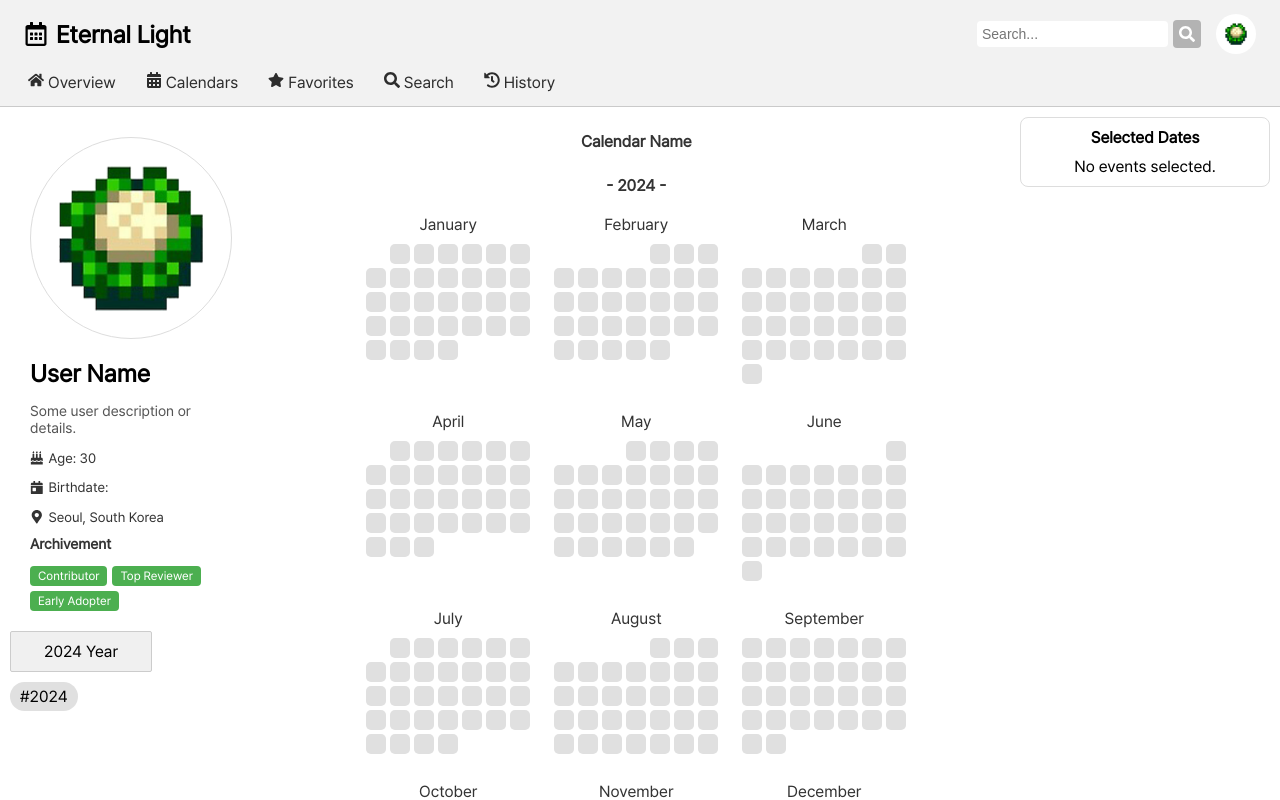
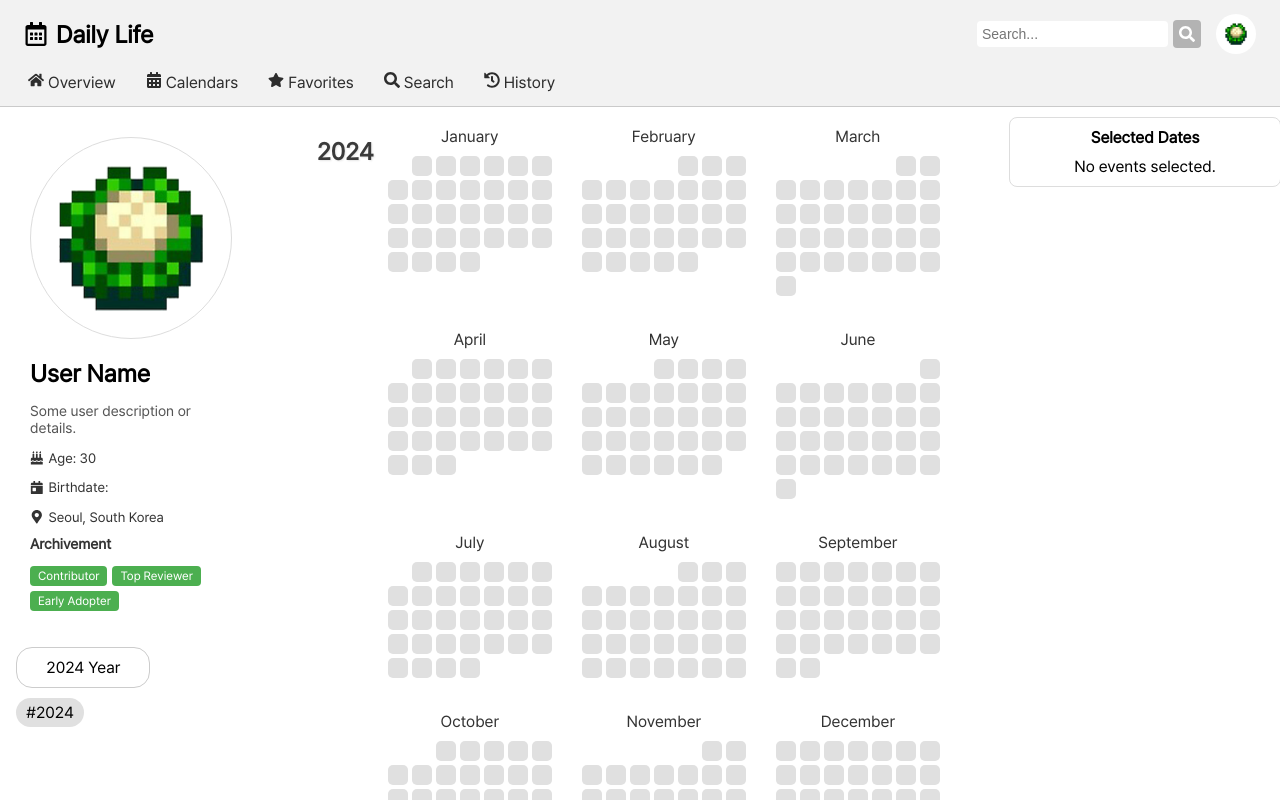
Before and after one commit to Isaac-Seungwon/eternal-light-frontend, a React (Create React App) app: page / in a window 1280 px wide. Shown: the top 800 px of the page. Built offline with nearby package versions, Linux system fonts and the light colour scheme.

Commit message:
update: limit year selection to 15

```diff
--- a/src/App.jsx
+++ b/src/App.jsx
@@ -6,7 +6,7 @@ import './App.css';
 const App = () => {
     return (
         <div className="App">
-            <Header title="Eternal Light" />
+            <Header title="Daily Life" />
             <HomePage />
         </div>
     );
--- a/src/components/Calendar.css
+++ b/src/components/Calendar.css
@@ -1,23 +1,25 @@
 /* Calendar.css */
 .calendar-container {
     display: flex;
-    flex-direction: column;
-    align-items: center;
+    flex-direction: row;
+    align-items: flex-start;
+    justify-content: center;
     margin: 0px 0px 20px 0px;
 }
 
-.calendar-container > span {
-    font-size: 16px;
+.calendar-title {
+    font-size: 24px;
     font-weight: bold;
-    color: #333;
-    margin: 10px 0px 10px 0px;
+    color: #3A3A3A;
+    margin: 20px 4px 20px 0px;
+    text-align: center;
+    text-shadow: 1px 1px 2px rgba(0, 0, 0, 0.1);
 }
 
 .calendar {
     display: grid;
     grid-template-columns: repeat(4, 1fr);
-    /* grid-template-columns: repeat(auto-fill, minmax(170px, 1fr)); */
-    gap: 4px;
+    gap: 10px;
 }
 
 .calendar-wrapper {
@@ -25,19 +27,19 @@
     justify-content: center;
 }
 
-@media (max-width: 1400px) {
+@media (max-width: 1450px) {
     .calendar {
         grid-template-columns: repeat(3, 1fr);
     }
 }
 
-@media (max-width: 1200px) {
+@media (max-width: 1150px) {
     .calendar {
         grid-template-columns: repeat(2, 1fr);
     }
 }
 
-@media (max-width: 480px) {
+@media (max-width: 950px) {
     .calendar {
         grid-template-columns: repeat(1, 1fr);
     }
--- a/src/components/Calendar.jsx
+++ b/src/components/Calendar.jsx
@@ -48,7 +48,7 @@ const Calendar = ({ year, onDayClick }) => {
     return (
         <div className="calendar-container">
             {/* 캘린더의 연도 제목 표시 */}
-            <span>- {year} -</span>
+            <h2 className="calendar-title">{year}</h2>
             <div className="calendar">
                 {/* 각 월의 Month 컴포넌트를 순회하여 생성 */}
                 {months.map((month, index) => (
--- a/src/components/EventList.css
+++ b/src/components/EventList.css
@@ -2,7 +2,7 @@
     padding: 10px;
     border: 1px solid #ddd;
     border-radius: 8px;
-    /* background-color: #f9f9f9; */
+    max-width: 15.625rem;
 }
 
 .event-list-title {
@@ -40,7 +40,6 @@
 }
 
 .event-image img {
-    max-width: 60px;
     max-height: 60px;
     border-radius: 4px;
     margin-right: 10px;
@@ -94,4 +93,5 @@
 
 .event-list span {
     display: block;
+    min-width: 15.625rem;
 }
--- a/src/components/Header.jsx
+++ b/src/components/Header.jsx
@@ -2,7 +2,7 @@ import React from 'react';
 import './Header.css';
 import SearchBar from './SearchBar';
 import userImage from '../assets/image/user.png';
-import { FaHome, FaStar, FaCalendarAlt, FaCog, FaRegCalendarAlt, FaBell, FaQuestionCircle, FaSearch, FaHistory, FaCalendarCheck, FaComment } from 'react-icons/fa';
+import { FaHome, FaStar, FaCalendarAlt, FaRegCalendarAlt, FaSearch, FaHistory } from 'react-icons/fa';
 
 const Header = ({ title }) => (
     <header className="app-header">
--- a/src/components/Selectbox.css
+++ b/src/components/Selectbox.css
@@ -1,25 +1,32 @@
 .select-box {
+    display: inline-block;
     position: relative;
-    max-width: 15.625rem;
+    max-width: 16rem;
+    width: 14rem;
+    margin: 1rem 0rem 1rem 0rem;
 }
 
 .select-box-selected {
     padding: 0.625rem; /* 10px */
-    background-color: #f0f0f0;
+    /* background-color: #f0f0f0; */
     border: 1px solid #ccc;
-    border-radius: 0.125rem; /* 2px */
-    width: 7.5rem; /* 120px */
+    border-radius: 1rem; /* 2px */
+    width: 7rem; /* 120px */
     cursor: pointer;
 }
 
 .select-box-dropdown {
     position: absolute;
     background-color: #ffffff;
+    opacity: 0.95;
+    top: 0rem;
+    left: 9rem;
+    border-radius: 1rem;
     border: 1px solid #ccc;
-    max-height: 12.5rem; /* 200px */
+    max-height: 14em;
     overflow-y: scroll;
     z-index: 10;
-    width: 8.75rem; /* 140px */
+    width: 6rem;
     scrollbar-width: none;
 }
 
--- a/src/components/Selectbox.jsx
+++ b/src/components/Selectbox.jsx
@@ -1,6 +1,7 @@
 // SelectBox.jsx
 import React, { useState, useEffect, useRef } from 'react';
 import './SelectBox.css';
+import Notification from './Notification';
 
 const SelectBox = ({ selectedYears = [], onYearChange, onScrollToYear }) => {
     const [isOpen, setIsOpen] = useState(false);
@@ -9,6 +10,8 @@ const SelectBox = ({ selectedYears = [], onYearChange, onScrollToYear }) => {
     );
     const dropdownRef = useRef();
     const [previousYear, setPreviousYear] = useState(lastSelectedYear);
+    const [notificationMessage, setNotificationMessage] = useState('');
+    const [showNotification, setShowNotification] = useState(false);
 
     const toggleDropdown = () => setIsOpen((prev) => !prev);
 
@@ -35,21 +38,35 @@ const SelectBox = ({ selectedYears = [], onYearChange, onScrollToYear }) => {
             const end = Math.max(previousYear, year);
             const newYears = Array.from({ length: end - start + 1 }, (_, i) => start + i);
 
-            newYears.forEach((newYear) => {
-                if (!selectedYears.includes(newYear)) {
+            const filteredYears = newYears.filter(newYear => !selectedYears.includes(newYear));
+            // 15개까지만 허용
+            if (selectedYears.length + filteredYears.length <= 15) {
+                filteredYears.forEach((newYear) => {
                     onYearChange(newYear);
-                }
-            });
+                });
+            } else {
+                showAlert();
+            }
         } else {
             if (selectedYears.includes(year)) {
                 // 이미 선택된 연도라면 해제
                 onYearChange(year, true); // true로 해제 플래그 전달
             } else {
-                onYearChange(year); // 새로 추가
+                // 새로 추가
+                if (selectedYears.length < 15) {
+                    onYearChange(year);
+                } else {
+                    showAlert();
+                }
             }
         }
         setLastSelectedYear(year);
         setPreviousYear(year);
+    };
+
+    const showAlert = () => {
+        setNotificationMessage('15개 이상을 선택하실 수 없습니다!');
+        setShowNotification(true);
     };
 
     const handleYearHashtagClick = (year) => {
@@ -90,6 +107,9 @@ const SelectBox = ({ selectedYears = [], onYearChange, onScrollToYear }) => {
                     </span>
                 ))}
             </div>
+            {showNotification && (
+                <Notification message={notificationMessage} onClose={() => setShowNotification(false)} />
+            )}
         </div>
     );
 };
--- a/src/components/UserProfile.css
+++ b/src/components/UserProfile.css
@@ -1,7 +1,9 @@
+/* UserProfile.css */
 .user-profile {
-    display: flex;
+    display: inline-flex;
     flex-direction: column;
     align-items: center;
+    justify-content: center;
     padding: 1.25rem; /* 20px */
     border-radius: 0.5rem; /* 8px */
     max-width: 15.625rem; /* 250px */
--- a/src/pages/Homepage.css
+++ b/src/pages/Homepage.css
@@ -1,8 +1,10 @@
+/* Homepage.css */
 .HomePage {
     display: flex;
     flex-direction: row;
     overflow: hidden;
     max-width: 87.5rem; /* 1400px */
+    min-height: 50rem;
     margin: 0 auto;
 }
 
@@ -16,7 +18,7 @@
 }
 
 .section-2 {
-    flex: 3;
+    flex: 3.1;
     display: flex;
     flex-direction: column;
     min-width: 21.875rem; /* 350px */
@@ -26,6 +28,7 @@
 .section-3 {
     flex: 1;
     min-width: 15.625rem; /* 250px */
+    justify-items: center;
 }
 
 .HomePage-title {
--- a/src/pages/Homepage.jsx
+++ b/src/pages/Homepage.jsx
@@ -1,3 +1,4 @@
+// Homepage.jsx
 import React, { useState, useRef } from 'react';
 import Calendar from '../components/Calendar';
 import SelectBox from '../components/SelectBox';
@@ -5,7 +6,6 @@ import EventList from '../components/EventList';
 import UserProfile from '../components/UserProfile';
 import { useTransition, animated } from '@react-spring/web';
 import './HomePage.css';
-import userImage from '../assets/image/user.png';
 
 const HomePage = () => {
     const [years, setYears] = useState([new Date().getFullYear()]); // 선택된 연도들 저장
@@ -91,9 +91,6 @@ const HomePage = () => {
                 />
             </div>
             <div className="section-2">
-                {/* 홈페이지 타이틀 */}
-                <span className="HomePage-title">Calendar Name</span>
-
                 {/* 연도별 Calendar 컴포넌트 렌더링 */}
                 {transitions((style, year, _, index) => (
                     <animated.div style={style} key={year}>
```
